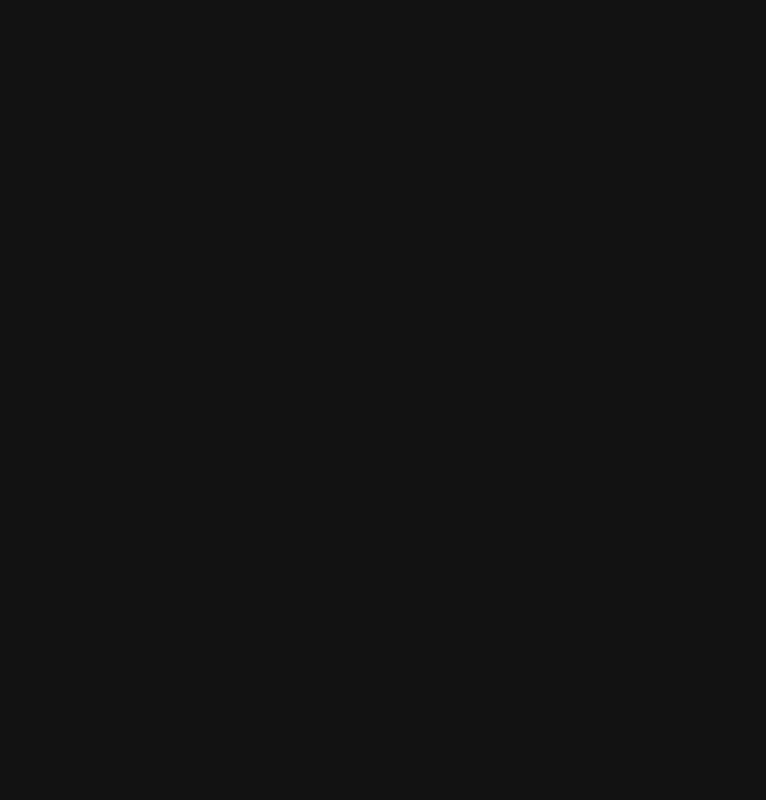
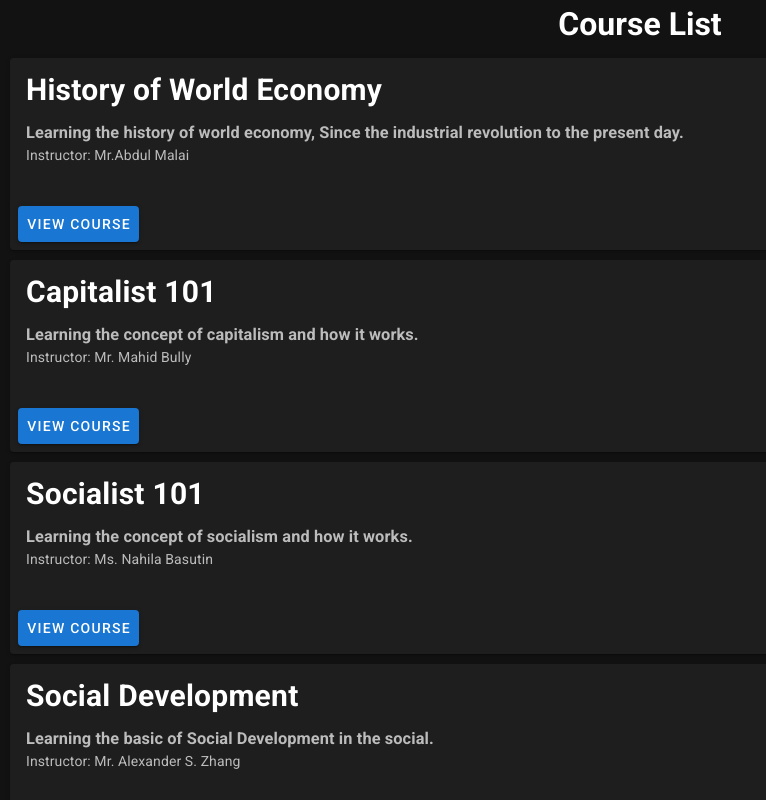
Before and after one commit to lebrancconvas/LearningGate, a Nuxt app in the folder app/: page /courses in a window 1280 px wide. Before the commit this address had no page. Shown: the top 800 px of the page, without its empty margins (0-766 px from the left). Built offline with nearby package versions, Linux system fonts and the light colour scheme.

Commit message:
✨ feat: create course page

```diff
--- /dev/null
+++ b/app/pages/courses/index.vue
@@ -0,0 +1,78 @@
+<template>
+  <div>
+    <header>
+      <div>
+        <h1>Course List</h1>
+      </div>
+    </header>
+    <section id="course-section">
+      <div>
+        <v-card v-for="course in courses" :key="course.id" style="margin: 10px">
+          <v-card-title>
+            <h2>{{ course.name }}</h2>
+          </v-card-title>
+          <v-card-text>
+            <h3>{{ course.description }}</h3>
+            <p>Instructor: {{ course.instructor }}</p>
+          </v-card-text>
+          <v-card-actions>
+            <v-btn color="primary" @click="viewCourse(course.id)">View Course</v-btn>
+          </v-card-actions>
+        </v-card>
+      </div>
+    </section>
+  </div>
+</template>
+
+<script>
+  export default {
+    data() {
+      return {
+        courses: [
+          {
+            "id": 1,
+            "name": "History of World Economy",
+            "description": "Learning the history of world economy, Since the industrial revolution to the present day.",
+            "instructor": "Mr.Abdul Malai",
+          },
+          {
+            "id": 2,
+            "name": "Capitalist 101",
+            "description": "Learning the concept of capitalism and how it works.",
+            "instructor": "Mr. Mahid Bully"
+          },
+          {
+            "id": 3,
+            "name": "Socialist 101",
+            "description": "Learning the concept of socialism and how it works.",
+            "instructor": "Ms. Nahila Basutin"
+          },
+          {
+            "id": 4,
+            "name": "Social Development",
+            "description": "Learning the basic of Social Development in the social.",
+            "instructor": "Mr. Alexander S. Zhang"
+          },
+          {
+            "id": 5,
+            "name": "Union",
+            "description": "Learning the history and the concept of Union for workers",
+            "instructor": "Ms. Priscilla Wong"
+          }
+        ]
+      }
+    },
+    methods: {
+      viewCourse(id) {
+        const result = this.courses.filter(course => course.id === id);
+        console.log(result[0]);
+      }
+    }
+  }
+</script>
+
+<style scoped>
+  header {
+    text-align: center;
+  }
+</style>
```
